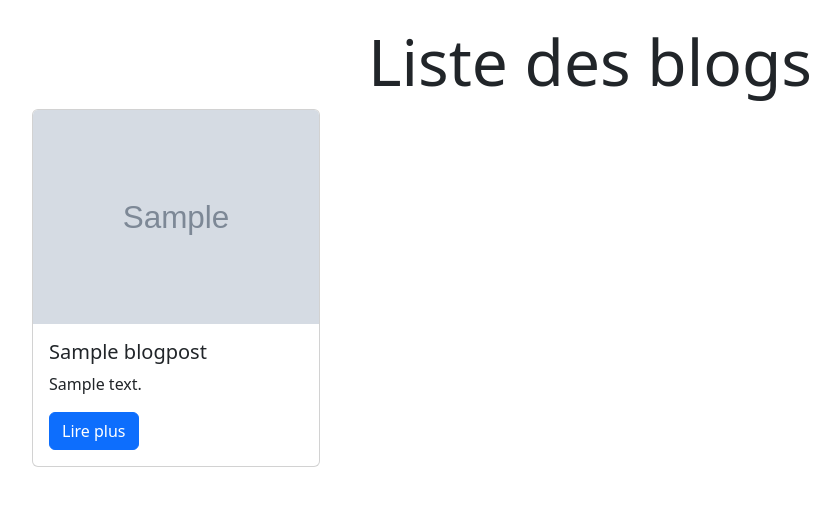
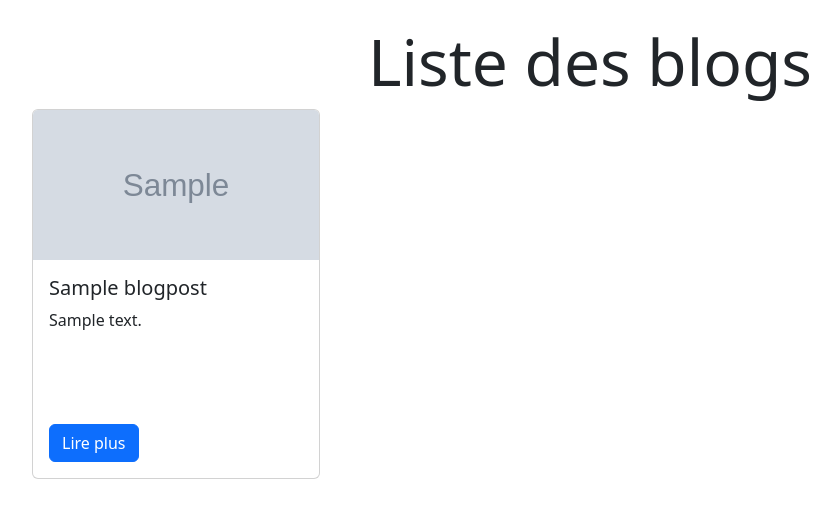
Before and after one commit to Ndeffoloic/Site-Multi-langues, a Django app: page / in a window 1280 px wide. Shown: the part 72-590 px from the top of the page, without its empty margins (50-890 px from the left). Run offline with Django 5.2, Linux system fonts and the light colour scheme; tables that the repository leaves empty hold one stand-in row (values such as "Sample post"); grey boxes marked "Sample" are stand-in pictures.

Commit message:
mise à jour de l'affichage des articles dans la bd

```diff
--- a/main/models.py
+++ b/main/models.py
@@ -7,3 +7,6 @@ class BlogPost(models.Model):
     content = models.TextField()
     publication_date = models.DateTimeField(auto_now_add=True)
     image = models.ImageField(upload_to='blog_images/', blank=True, null=True)
+
+    def __str__(self):
+        return self.title
--- a/main/views.py
+++ b/main/views.py
@@ -16,8 +16,9 @@ def createBlogPost(request):
     if request.method == "POST":
         title = request.POST.get('title')
         content = request.POST.get('content')
-        # Création d'une nouvelle instance de BlogPost
-        new_post = BlogPost(title=title, content=content, publication_date=timezone.now())
+        image = request.FILES.get('image')  # Récupération de l'image à partir de request.FILES
+        # Création d'une nouvelle instance de BlogPost avec l'image
+        new_post = BlogPost(title=title, content=content, publication_date=timezone.now(), image=image)
         new_post.save()  # Enregistrement de l'instance dans la base de données
         return redirect('blog_list')  # Redirection vers la liste des blogs après la création
     return render(request, 'blog/createBlogPost.html')
--- /dev/null
+++ b/static/css/styles.css
@@ -0,0 +1,10 @@
+.card-img-top {
+    height: 150px; /* Hauteur fixe pour toutes les images */
+    object-fit: cover; /* Garde l'aspect ratio de l'image */
+    width: 100%; /* Assure que l'image couvre toute la largeur du card */
+}
+
+.card-text {
+    height: 100px; /* Hauteur fixe pour le texte */
+    overflow: hidden; /* Cache le texte qui dépasse la hauteur fixe */
+}
--- a/templates/base.html
+++ b/templates/base.html
@@ -1,10 +1,12 @@
 {% load i18n %}
+{% load static %}
 <!DOCTYPE html>
 <html lang="{{ LANGUAGE_CODE }}">
 <head>
     <meta charset="UTF-8">
     <meta name="viewport" content="width=device-width, initial-scale=1.0">
     <link href="https://cdn.jsdelivr.net/npm/bootstrap@5.3.3/dist/css/bootstrap.min.css" rel="stylesheet" integrity="sha384-QWTKZyjpPEjISv5WaRU9OFeRpok6YctnYmDr5pNlyT2bRjXh0JMhjY6hW+ALEwIH" crossorigin="anonymous">
+    <link rel="stylesheet" href="{% static 'css/styles.css' %}">
     <title>{% trans "Site Multilangues" %}</title>
 </head>
 <body>
```
